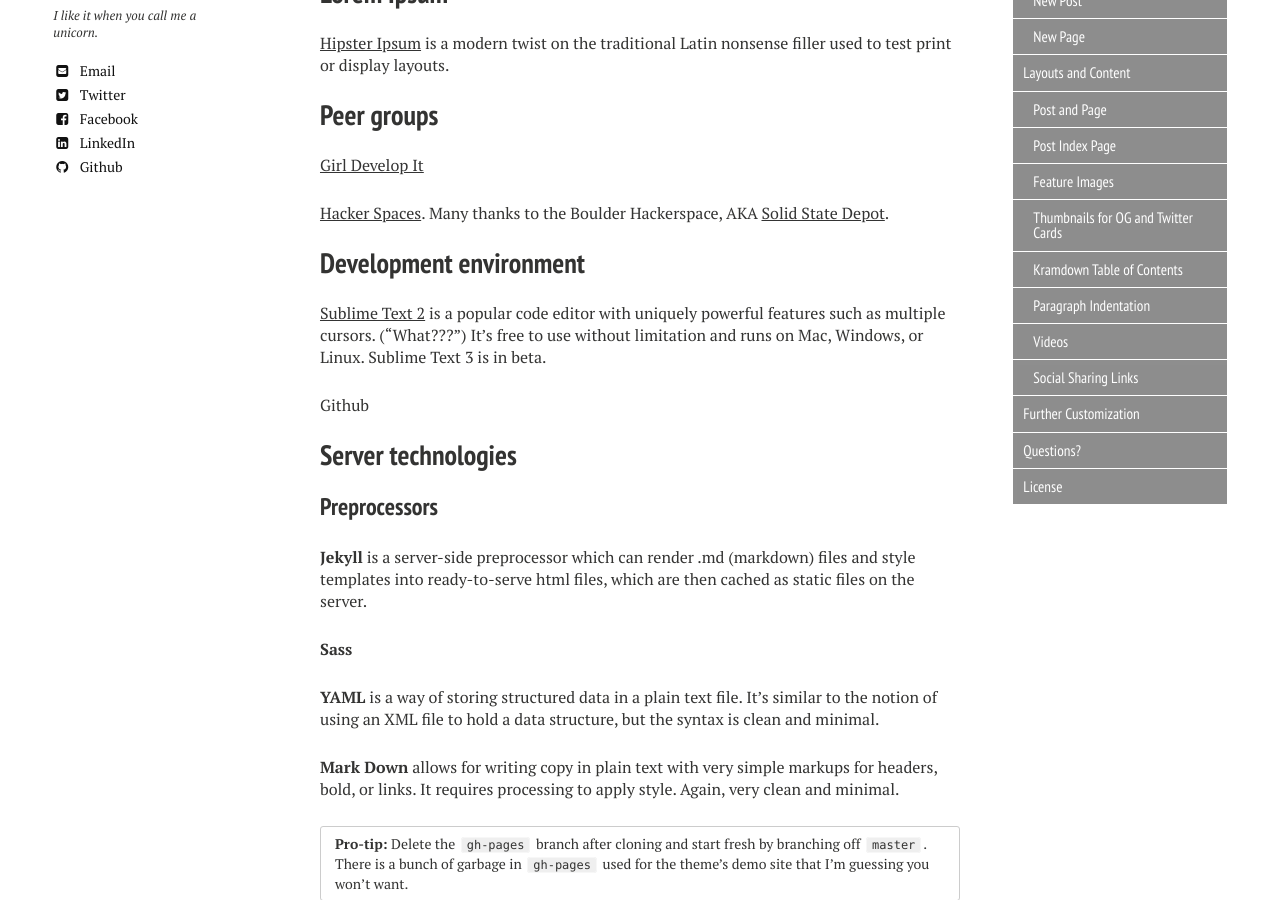
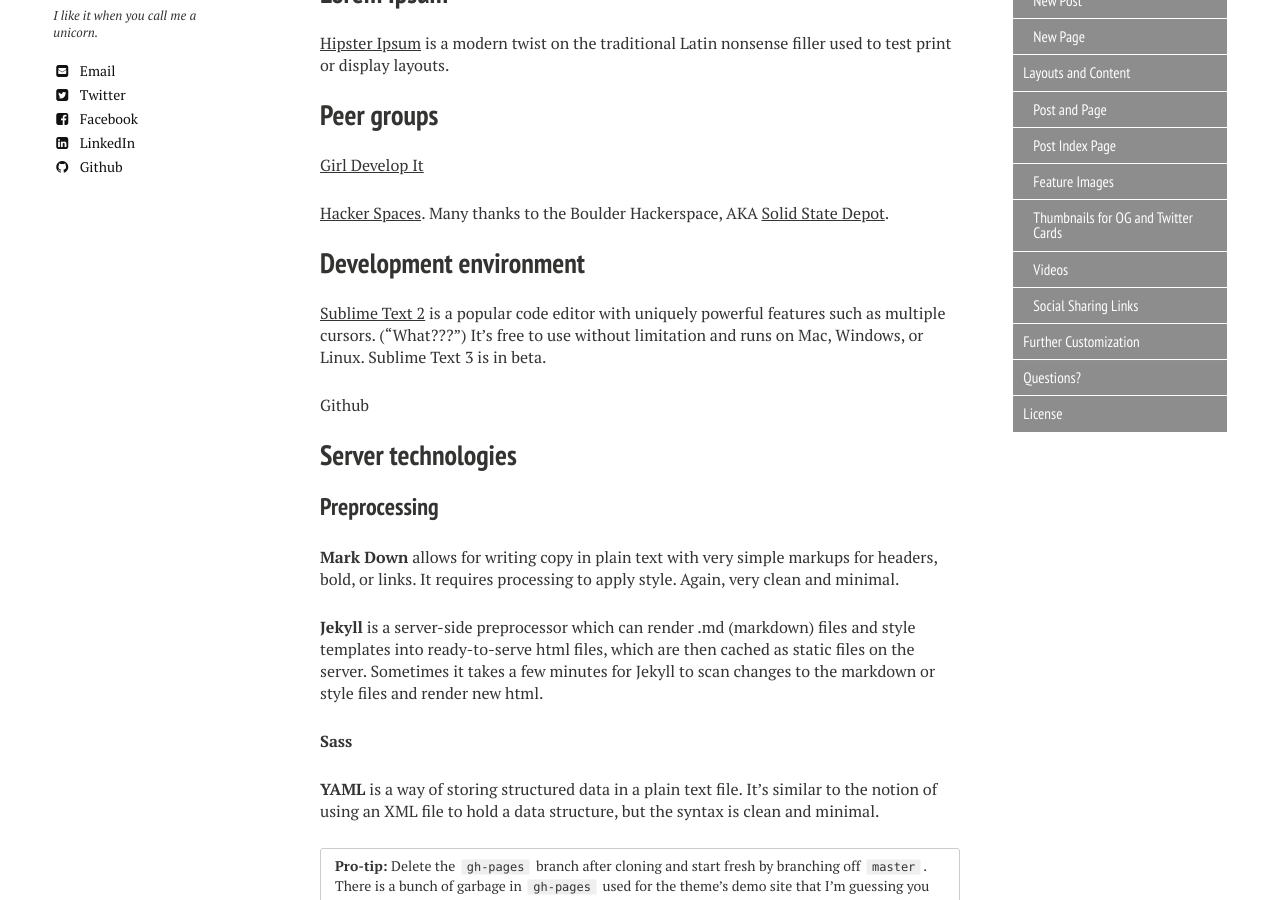
Before and after one commit to sbufe/maker-blog, a Jekyll site: the page built from handy-resources/index.md, in a window 1280 px wide and 900 px high, scrolled down 652 px. Built offline with Jekyll 4.4.1, drawn with Linux system fonts in a browser that asks for light colours; nearby versions of some CDN libraries; some of the changed text lies outside the part shown.

Commit message:
More initial edits

```diff
--- a/handy-resources/index.md
+++ b/handy-resources/index.md
@@ -33,15 +33,15 @@ Github
 
 ## Server technologies
 
-### Preprocessors
+### Preprocessing
 
-**Jekyll** is a server-side preprocessor which can render .md (markdown) files and style templates into ready-to-serve html files, which are then cached as static files on the server.
+**Mark Down** allows for writing copy in plain text with very simple markups for headers, bold, or links.  It requires processing to apply style.  Again, very clean and minimal.
+
+**Jekyll** is a server-side preprocessor which can render .md (markdown) files and style templates into ready-to-serve html files, which are then cached as static files on the server.  Sometimes it takes a few minutes for Jekyll to scan changes to the markdown or style files and render new html.
 
 **Sass**
 
 **YAML** is a way of storing structured data in a plain text file.  It's similar to the notion of using an XML file to hold a data structure, but the syntax is clean and minimal.
-
-**Mark Down** allows for writing copy in plain text with very simple markups for headers, bold, or links.  It requires processing to apply style.  Again, very clean and minimal.
 
 
 
@@ -226,33 +226,15 @@ Feature and thumbnail images are used by [Open Graph](https://developers.faceboo
 {:.notice}
 
 
-### Kramdown Table of Contents
-
-To include an auto-generated **table of contents** for posts and pages, add the following `_include` before the actual content. [Kramdown will take care of the rest](http://kramdown.rubyforge.org/converter/html.html#toc) and convert all headlines into list of links.
-
-{% highlight html %}
-{% raw %}{% include _toc.html %}{% endraw %}
-{% endhighlight %}
-
-### Paragraph Indentation
-
-By default the margin below paragraphs has been removed and indent added to each. This is an intentional design decision to mimic the look of type set in a printed book or manuscript.
+<!--- This is how to insert a figure (as in a scientific paper)
 
 <figure>
   <img src="{{ site.url }}/images/paragraph-indent.png" alt="screen shot of paragraphs with default indent style set">
   <figcaption>Example of the default paragraph style (indented first line and bottom margin removed).</figcaption>
 </figure>
 
-To disable the indents and add spacing between paragraphs change the following line in `_sass/variables.scss` from `true !default` to `false` like so.
+/-->
 
-{% highlight css %}
-$paragraph-indent: false;
-{% endhighlight %}
-
-<figure>
-  <img src="{{ site.url }}/images/paragraph-no-indent.png" alt="screen shot of paragraphs with indent style disabled">
-  <figcaption>Example of paragraphs with $paragraph-indent disabled.</figcaption>
-</figure>
 
 ### Videos
 
```
